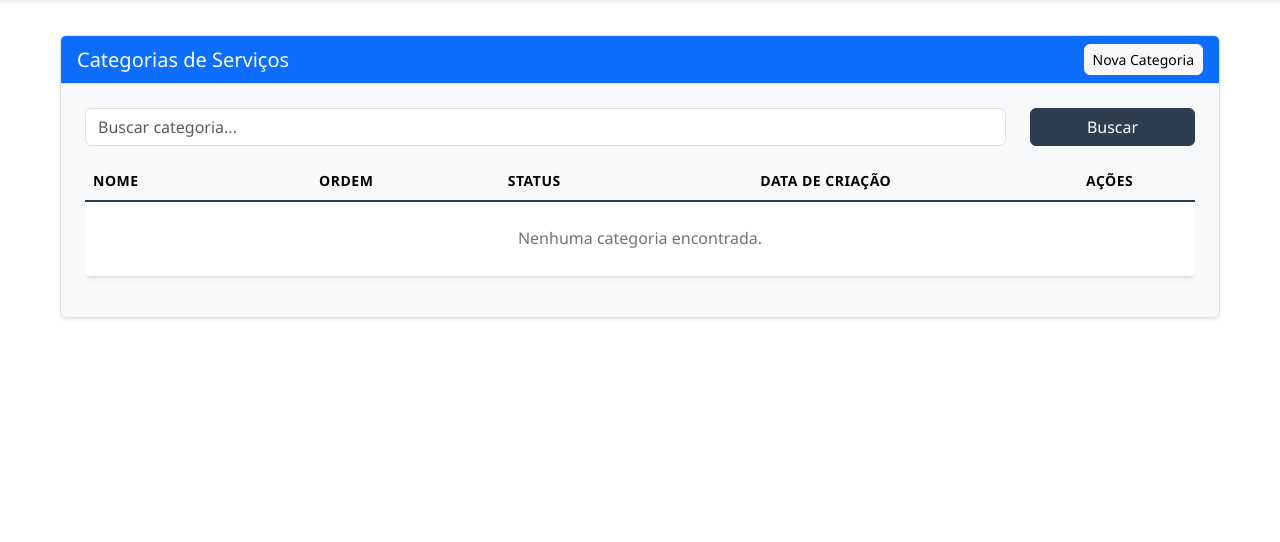
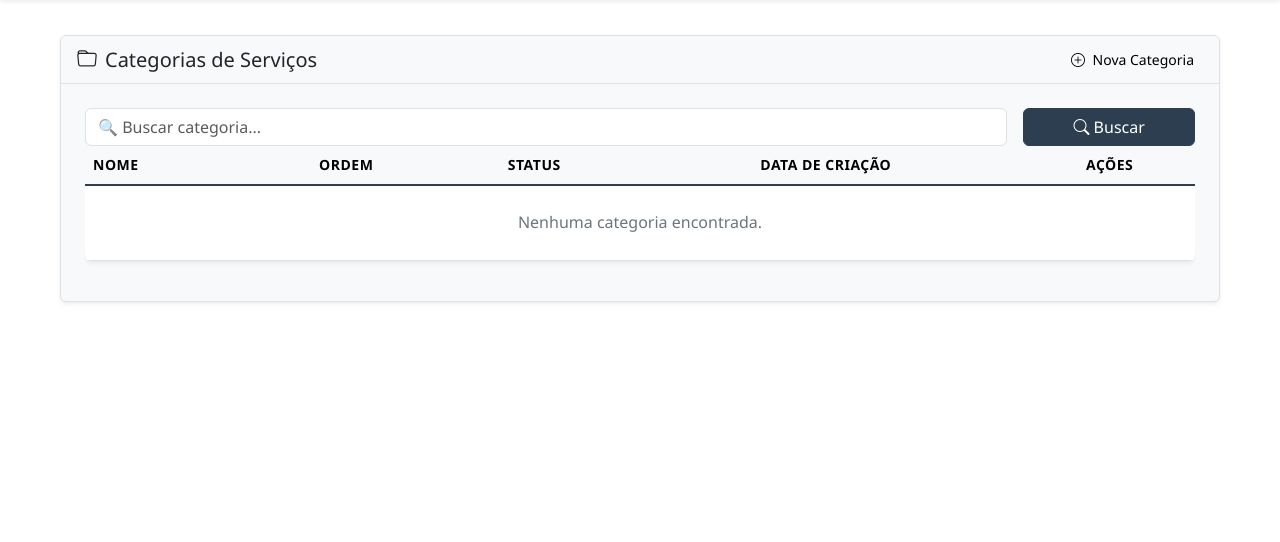
Before and after one commit to download2t/webReceptivo, a Django app: page /servicos/categorias/ in a window 1280 px wide. Shown: the part 65-607 px from the top of the page. Run offline with Django 5.2, Linux system fonts and the light colour scheme; the visitor is signed in with stand-in values (Sample User, id 1); data comes from the database, SQL or seed files in the repository; data that the repository does not hold is empty.

Commit message:
refactor: standardize theme colors across all service pages
- Create theme-colors.css with standardized color palette matching navbar
- Replace Bootstrap blue (#0d6efd) with custom primary (#2c3e50)
- Update all listing templates with improved professional styling
- Add list-card class for consistent header styling
- Improve table headers with custom styling and subtle background
- Add filter-section class for better search form presentation
- Update all form templates to use new color scheme
- Replace FontAwesome icons with Bootstrap Icons
- Add hover effects and transitions to tables
- Improve empty states and badges styling
- All functionality preserved, only visual improvements

```diff
--- a/static/css/ordem_servico_form.css
+++ b/static/css/ordem_servico_form.css
@@ -27,13 +27,13 @@
 [data-bs-theme="dark"] .servico-adicionado {
     background: var(--bs-body-bg);
     border: 1px solid var(--bs-border-color);
-    border-left: 4px solid #0d6efd;
+    border-left: 4px solid var(--bs-primary);
 }
 
 [data-bs-theme="light"] .servico-adicionado {
     background: #fff;
     border: 1px solid #dee2e6;
-    border-left: 4px solid #0d6efd;
+    border-left: 4px solid var(--bs-primary);
 }
 
 .servico-adicionado {
--- a/templates/base/base.html
+++ b/templates/base/base.html
@@ -27,6 +27,7 @@
     <link rel="stylesheet" href="https://cdn.jsdelivr.net/npm/bootstrap-icons@1.11.2/font/bootstrap-icons.css">
 
     <!-- Custom CSS -->
+    <link rel="stylesheet" href="{% static 'css/theme-colors.css' %}">
     <link rel="stylesheet" href="{% static 'css/main.css' %}">
 
     {% block extra_css %}{% endblock %}
--- a/templates/servicos/categoria_form.html
+++ b/templates/servicos/categoria_form.html
@@ -6,9 +6,9 @@
 <div class="container-fluid py-4">
     <div class="row">
         <div class="col-lg-6 offset-lg-3">
-            <div class="card shadow-sm">
-                <div class="card-header bg-primary text-white">
-                    <h5 class="mb-0">{{ title }}</h5>
+            <div class="card shadow-sm list-card">
+                <div class="card-header">
+                    <h5 class="mb-0"><i class="bi bi-folder me-2"></i>{{ title }}</h5>
                 </div>
                 <div class="card-body">
                     <form method="post">
--- a/templates/servicos/categoria_list.html
+++ b/templates/servicos/categoria_list.html
@@ -6,30 +6,30 @@
 <div class="container-fluid py-4">
     <div class="row">
         <div class="col-12">
-            <div class="card shadow-sm">
-                <div class="card-header bg-primary text-white d-flex justify-content-between align-items-center">
-                    <h5 class="mb-0">{{ title }}</h5>
+            <div class="card shadow-sm list-card">
+                <div class="card-header d-flex justify-content-between align-items-center">
+                    <h5 class="mb-0"><i class="bi bi-folder me-2"></i>{{ title }}</h5>
                     <a href="{% url 'servicos:categoria_create' %}" class="btn btn-light btn-sm">
-                        <i class="fas fa-plus"></i> Nova Categoria
+                        <i class="bi bi-plus-circle me-1"></i> Nova Categoria
                     </a>
                 </div>
                 <div class="card-body">
-                    <form method="get" class="mb-3">
-                        <div class="row">
+                    <form method="get" class="filter-section">
+                        <div class="row g-3">
                             <div class="col-md-10">
-                                <input type="text" name="search" class="form-control" placeholder="Buscar categoria..." value="{{ search }}">
+                                <input type="text" name="search" class="form-control" placeholder="🔍 Buscar categoria..." value="{{ search }}">
                             </div>
                             <div class="col-md-2">
                                 <button type="submit" class="btn btn-primary w-100">
-                                    <i class="fas fa-search"></i> Buscar
+                                    <i class="bi bi-search"></i> Buscar
                                 </button>
                             </div>
                         </div>
                     </form>
 
                     <div class="table-responsive">
-                        <table class="table table-hover">
-                            <thead class="table-light">
+                        <table class="table table-hover align-middle">
+                            <thead>
                                 <tr>
                                     <th>Nome</th>
                                     <th class="text-center">Ordem</th>
--- a/templates/servicos/subcategoria_form.html
+++ b/templates/servicos/subcategoria_form.html
@@ -7,10 +7,10 @@
 <div class="container-fluid py-4">
     <div class="row">
         <div class="col-lg-10 offset-lg-1">
-            <div class="card shadow-sm">
-                <div class="card-header bg-primary text-white">
+            <div class="card shadow-sm list-card">
+                <div class="card-header">
                     <h5 class="mb-0">
-                        <i class="fas fa-cog"></i> {{ title }}
+                        <i class="bi bi-tags me-2"></i> {{ title }}
                     </h5>
                 </div>
                 <div class="card-body">
--- a/templates/servicos/tipo_meia_form.html
+++ b/templates/servicos/tipo_meia_form.html
@@ -6,9 +6,9 @@
 <div class="container-fluid py-4">
     <div class="row">
         <div class="col-lg-6 offset-lg-3">
-            <div class="card shadow-sm">
-                <div class="card-header bg-primary text-white">
-                    <h5 class="mb-0">{{ title }}</h5>
+            <div class="card shadow-sm list-card">
+                <div class="card-header">
+                    <h5 class="mb-0"><i class="bi bi-ticket-perforated me-2"></i>{{ title }}</h5>
                 </div>
                 <div class="card-body">
                     <form method="post">
--- a/templates/servicos/transfer_form.html
+++ b/templates/servicos/transfer_form.html
@@ -6,9 +6,9 @@
 <div class="container-fluid py-4">
     <div class="row justify-content-center">
         <div class="col-lg-8">
-            <div class="card shadow-sm">
-                <div class="card-header bg-primary text-white">
-                    <h5 class="mb-0">{{ title }}</h5>
+            <div class="card shadow-sm list-card">
+                <div class="card-header">
+                    <h5 class="mb-0"><i class="bi bi-truck me-2"></i>{{ title }}</h5>
                 </div>
                 <div class="card-body">
                     <form method="post" novalidate>
```
Also changed, not shown: templates/servicos/ordem_servico_list.html (+7 -7 lines), templates/servicos/subcategoria_list.html (+7 -7 lines), templates/servicos/tipo_meia_list.html (+9 -9 lines), templates/servicos/transfer_list.html (+9 -9 lines).
